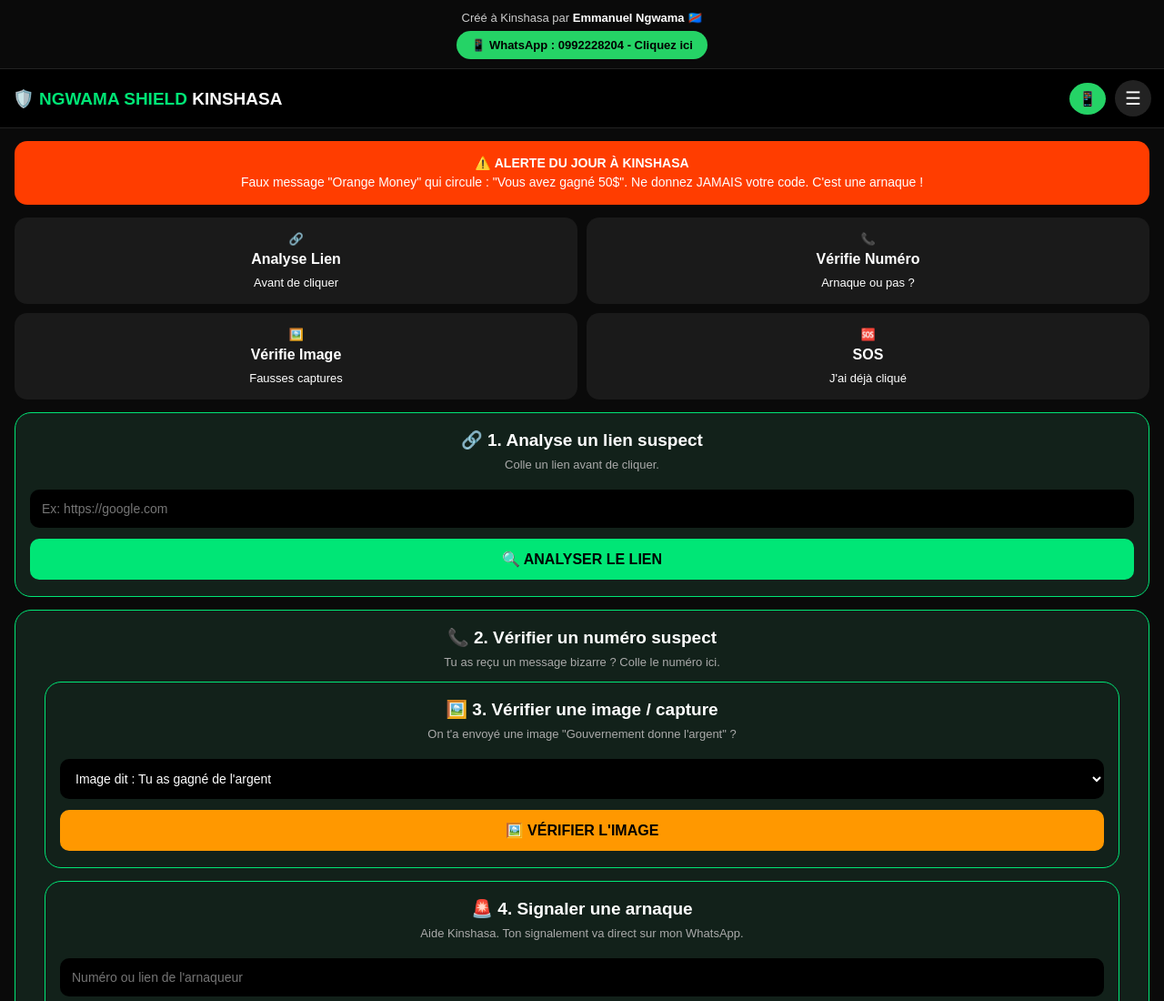
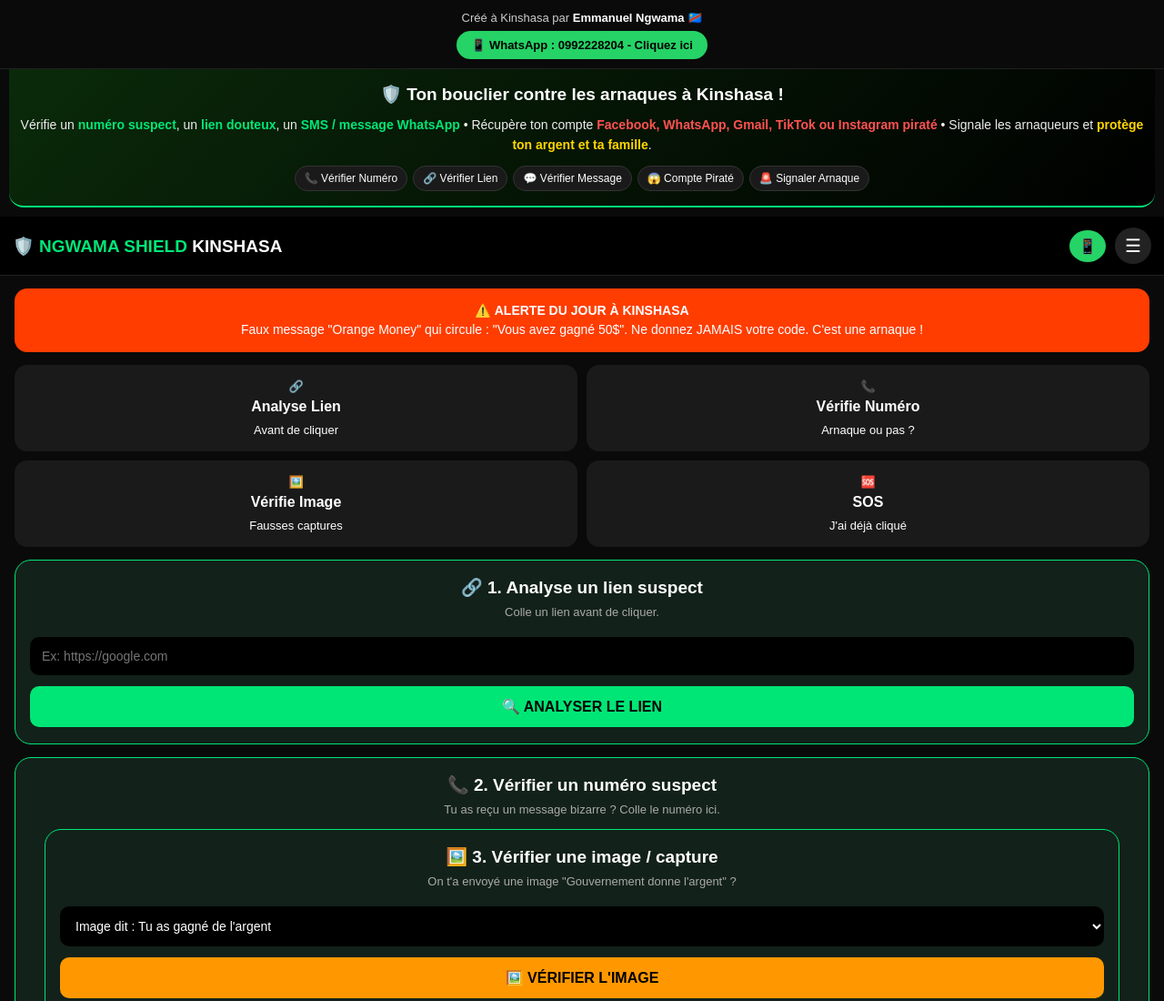
Before and after one commit to emmanuelngwama02-afk/Soc-kinshasa, a plain HTML site: page index.html in a window 1280 px wide. Shown: the top 1100 px of the page at 91% size. Drawn offline with Linux system fonts and the light colour scheme.

Commit message:
Description avec tous services

```diff
--- a/index.html
+++ b/index.html
@@ -24,6 +24,19 @@ footer{text-align:center;color:#666;font-size:13px;padding:12px;line-height:1.6}
 <span style="color:#ccc;font-size:13px">Créé à Kinshasa par <b style="color:#fff">Emmanuel Ngwama 🇨🇩</b></span><br>
 <a href="https://wa.me/243992228204" style="display:inline-block;background:#25D366;color:#000;font-weight:bold;padding:8px 16px;border-radius:20px;text-decoration:none;margin-top:6px;font-size:13px">📱 WhatsApp : 0992228204 - Cliquez ici</a>
 </div>
+
+<div style="text-align:center;background:linear-gradient(135deg,#0a2a0a,#000);padding:16px 12px;border-bottom:2px solid #00e676;border-radius:0 0 16px 16px;margin:0 10px 10px 10px">
+<div style="font-size:19px;font-weight:bold;color:#fff;line-height:1.3">🛡️ Ton bouclier contre les arnaques à Kinshasa !</div>
+<div style="color:#eee;font-size:14px;margin-top:9px;line-height:1.6">Vérifie un <b style="color:#00e676">numéro suspect</b>, un <b style="color:#00e676">lien douteux</b>, un <b style="color:#00e676">SMS / message WhatsApp</b> • Récupère ton compte <b style="color:#ff5252">Facebook, WhatsApp, Gmail, TikTok ou Instagram piraté</b> • Signale les arnaqueurs et <b style="color:#ffd600">protège ton argent et ta famille</b>.</div>
+<div style="margin-top:12px;display:flex;flex-wrap:wrap;justify-content:center;gap:6px">
+<span style="background:#1a1a1a;color:#fff;padding:6px 10px;border-radius:20px;font-size:12px;border:1px solid #333">📞 Vérifier Numéro</span>
+<span style="background:#1a1a1a;color:#fff;padding:6px 10px;border-radius:20px;font-size:12px;border:1px solid #333">🔗 Vérifier Lien</span>
+<span style="background:#1a1a1a;color:#fff;padding:6px 10px;border-radius:20px;font-size:12px;border:1px solid #333">💬 Vérifier Message</span>
+<span style="background:#1a1a1a;color:#fff;padding:6px 10px;border-radius:20px;font-size:12px;border:1px solid #333">😱 Compte Piraté</span>
+<span style="background:#1a1a1a;color:#fff;padding:6px 10px;border-radius:20px;font-size:12px;border:1px solid #333">🚨 Signaler Arnaque</span>
+</div>
+</div>
+
 
 
 <!-- MENU STYLE FACEBOOK -->
```
